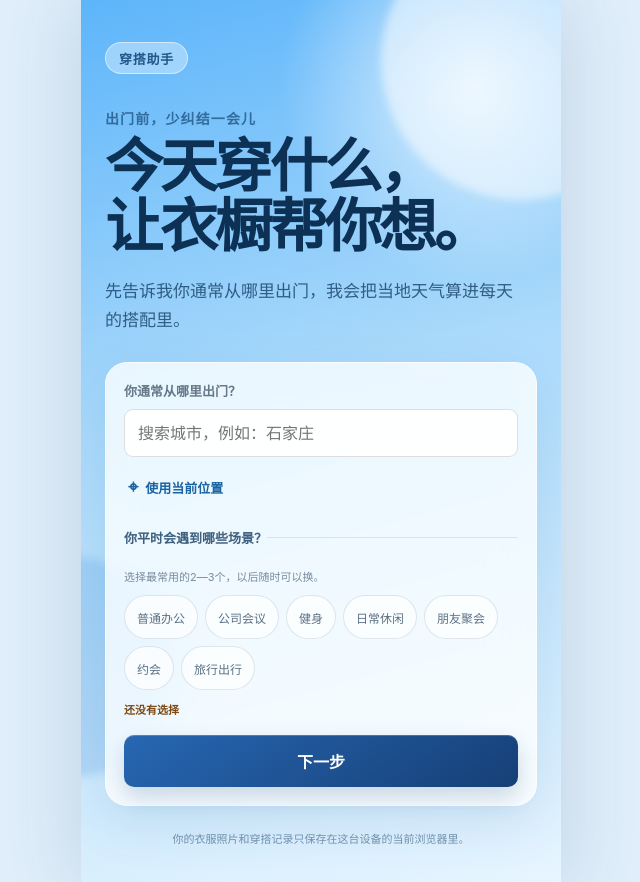
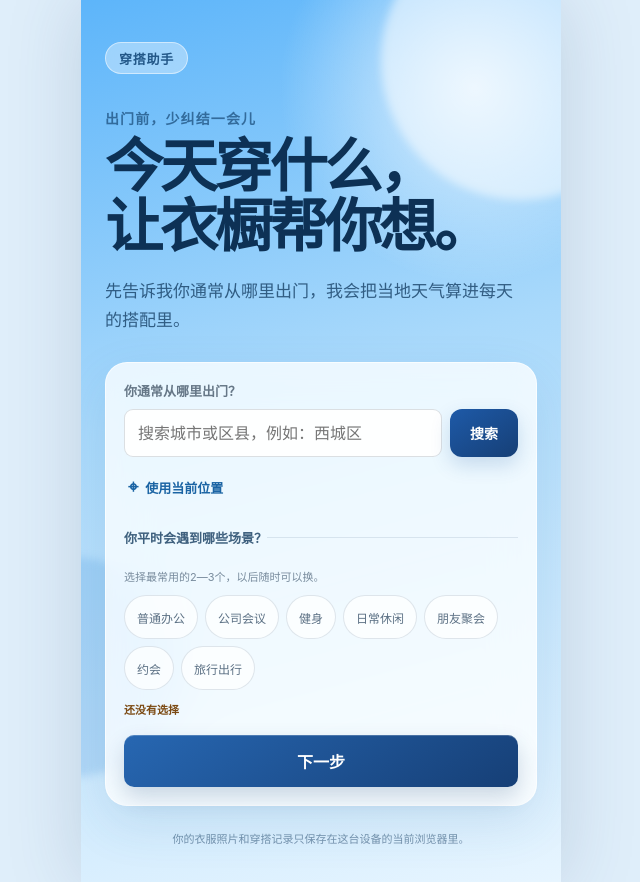
Before and after one commit to chen6359/wardrobe-mobile-mvp, a React (Vite) app: page / in a window 1280 px wide. Shown: the whole page, without its empty margins (319-959 px from the left). Built offline with nearby package versions, Linux system fonts and the light colour scheme.

Commit message:
Support district and county location search

```diff
--- a/src/WardrobeClient.tsx
+++ b/src/WardrobeClient.tsx
@@ -44,6 +44,12 @@ type Profile = {
   longitude: number;
   timezone: string;
   preferredScenes: Scene[];
+};
+
+type CityOption = Omit<Profile, "preferredScenes"> & {
+  id: string;
+  detail: string;
+  source?: "known" | "open-meteo" | "openstreetmap";
 };
 
 type Weather = {
@@ -283,6 +289,86 @@ const knownCities: Record<string, Omit<Profile, "city" | "preferredScenes">> = {
   杭州: { country: "中国", latitude: 30.2741, longitude: 120.1551, timezone: "Asia/Shanghai" },
 };
 
+const GEOCODING_CACHE_KEY = "wardrobe-geocoding-cache-v1";
+
+function normalizeAdministrativeQuery(value: string) {
+  const trimmed = value.trim().replace(/\s+/g, " ");
+  const municipalityMatch = trimmed.match(/^(北京市|上海市|天津市|重庆市)(.+)$/);
+  const reordered = municipalityMatch ? `${municipalityMatch[2]} ${municipalityMatch[1]}` : trimmed;
+  return /[区县旗]$/.test(reordered) || municipalityMatch ? `${reordered} 中国` : reordered;
+}
+
+function readCachedAdministrativeSearch(query: string): CityOption[] | null {
+  try {
+    const stored = window.sessionStorage.getItem(GEOCODING_CACHE_KEY);
+    if (!stored) return null;
+    const cache = JSON.parse(stored) as Record<string, CityOption[]>;
+    return Array.isArray(cache[query]) ? cache[query] : null;
+  } catch {
+    return null;
+  }
+}
+
+function cacheAdministrativeSearch(query: string, options: CityOption[]) {
+  try {
+    const stored = window.sessionStorage.getItem(GEOCODING_CACHE_KEY);
+    const cache = stored ? JSON.parse(stored) as Record<string, CityOption[]> : {};
+    const entries = Object.entries({ ...cache, [query]: options }).slice(-20);
+    window.sessionStorage.setItem(GEOCODING_CACHE_KEY, JSON.stringify(Object.fromEntries(entries)));
+  } catch {
+    // Search still works when storage is unavailable.
+  }
+}
+
+async function searchAdministrativeArea(value: string): Promise<CityOption[]> {
+  const query = normalizeAdministrativeQuery(value);
+  const cached = readCachedAdministrativeSearch(query);
+  if (cached) return cached;
+  const params = new URLSearchParams({
+    q: query,
+    format: "jsonv2",
+    addressdetails: "1",
+    dedupe: "1",
+    limit: "8",
+    "accept-language": "zh-CN",
+  });
+  const response = await fetch(`https://nominatim.openstreetmap.org/search?${params}`);
+  if (!response.ok) throw new Error("administrative lookup failed");
+  const result = await response.json();
+  const options: CityOption[] = (Array.isArray(result) ? result : [])
+    .filter((location: Record<string, unknown>) =>
+      location.type === "administrative" ||
+      ["city", "county", "municipality", "borough", "district"].includes(String(location.addresstype ?? "")),
+    )
+    .flatMap((location: Record<string, unknown>) => {
+      const latitude = Number(location.lat);
+      const longitude = Number(location.lon);
+      const name = String(location.name ?? "").trim();
+      if (!name || !Number.isFinite(latitude) || !Number.isFinite(longitude)) return [];
+      const address = (location.address && typeof location.address === "object")
+        ? location.address as Record<string, unknown>
+        : {};
+      const detail = String(location.display_name ?? "")
+        .split(",")
+        .map((part) => part.trim())
+        .filter((part) => part && part !== name && !/^\d{4,}$/.test(part))
+        .slice(0, 2)
+        .join(" · ");
+      return [{
+        id: `osm-${String(location.osm_type ?? "place")}-${String(location.osm_id ?? `${latitude}-${longitude}`)}`,
+        city: name,
+        country: String(address.country ?? ""),
+        latitude,
+        longitude,
+        timezone: "auto",
+        detail,
+        source: "openstreetmap" as const,
+      }];
+    });
+  cacheAdministrativeSearch(query, options);
+  return options;
+}
+
 function navigate(path: string) {
   window.location.hash = path;
   window.scrollTo({ top: 0, behavior: "smooth" });
@@ -820,13 +906,14 @@ function StartScreen({
   notice: string;
   setNotice: (notice: string) => void;
 }) {
-  type CityOption = Omit<Profile, "preferredScenes"> & { id: string; detail: string };
   const [city, setCity] = useState(data.profile?.city ?? "");
   const [cityOptions, setCityOptions] = useState<CityOption[]>([]);
   const [selectedCity, setSelectedCity] = useState<CityOption | null>(() =>
     data.profile ? { ...data.profile, id: "saved-city", detail: [data.profile.country].filter(Boolean).join(" · ") } : null,
   );
-  const [searchStatus, setSearchStatus] = useState<"idle" | "searching" | "failed">("idle");
+  const [searchStatus, setSearchStatus] = useState<"idle" | "searching" | "empty" | "failed">("idle");
+  const [showAddressCredit, setShowAddressCredit] = useState(false);
+  const searchRequest = useRef(0);
   const [locating, setLocating] = useState(false);
   const [preferredScenes, setPreferredScenes] = useState<Scene[]>(
     data.profile?.preferredScenes?.length
@@ -834,30 +921,37 @@ function StartScreen({
       : [],
   );
 
-  useEffect(() => {
+  async function searchCity() {
     const trimmed = city.trim();
-    if (selectedCity?.city === trimmed || trimmed.length < 2) {
+    if (trimmed.length < 2) {
+      setCityOptions([]);
+      setSearchStatus("empty");
+      setNotice("请输入至少两个字，再搜索城市或区县。 ");
       return;
     }
-    const controller = new AbortController();
-    const timer = window.setTimeout(async () => {
+    const requestId = searchRequest.current + 1;
+    searchRequest.current = requestId;
     setSearchStatus("searching");
+    setShowAddressCredit(false);
     setNotice("");
+
     const localOptions: CityOption[] = Object.entries(knownCities)
-        .filter(([name]) => name.includes(trimmed) || trimmed.includes(name))
+      .filter(([name]) => trimmed === name || trimmed === `${name}市` || name.includes(trimmed))
       .map(([name, location]) => ({
         id: `known-${name}`,
         city: name,
         ...location,
         detail: location.country,
+        source: "known",
       }));
-      if (localOptions.length > 0) setCityOptions(localOptions);
+    let remoteOptions: CityOption[] = [];
+    let addressOptions: CityOption[] = [];
+    let requestFailed = false;
+
     try {
       async function search(name: string) {
         const params = new URLSearchParams({ name, count: "6", language: "zh", format: "json" });
-          const response = await fetch(`https://geocoding-api.open-meteo.com/v1/search?${params}`, {
-            signal: controller.signal,
-          });
+        const response = await fetch(`https://geocoding-api.open-meteo.com/v1/search?${params}`);
         if (!response.ok) throw new Error("city lookup failed");
         const result = await response.json();
         return Array.isArray(result.results) ? result.results : [];
@@ -866,7 +960,7 @@ function StartScreen({
       if (remoteResults.length === 0 && trimmed.endsWith("市")) {
         remoteResults = await search(trimmed.slice(0, -1));
       }
-        const remoteOptions: CityOption[] = remoteResults.map((location: Record<string, unknown>) => ({
+      remoteOptions = remoteResults.map((location: Record<string, unknown>) => ({
         id: String(location.id ?? `${location.latitude}-${location.longitude}`),
         city: String(location.name ?? trimmed),
         country: String(location.country ?? ""),
@@ -874,24 +968,35 @@ function StartScreen({
         longitude: Number(location.longitude),
         timezone: String(location.timezone ?? "auto"),
         detail: [location.admin1, location.country].filter(Boolean).join(" · "),
+        source: "open-meteo",
       }));
-        const unique = [...localOptions, ...remoteOptions].filter(
-          (option, index, items) => items.findIndex((item) => item.latitude === option.latitude && item.longitude === option.longitude) === index,
-        );
-        setCityOptions(unique.slice(0, 6));
-        setSearchStatus("idle");
-      } catch (error) {
-        if ((error as Error).name !== "AbortError") {
-          setCityOptions(localOptions);
-          setSearchStatus(localOptions.length > 0 ? "idle" : "failed");
-        }
-      }
-    }, 400);
-    return () => {
-      window.clearTimeout(timer);
-      controller.abort();
-    };
-  }, [city, selectedCity?.city, setNotice]);
+    } catch {
+      requestFailed = true;
+    }
+
+    const shouldSearchAdministrativeArea = /[区县旗]$/.test(trimmed) || localOptions.length + remoteOptions.length === 0;
+    if (shouldSearchAdministrativeArea) {
+      try {
+        addressOptions = await searchAdministrativeArea(trimmed);
+        const requestedAreaName = trimmed.replace(/^(北京市|上海市|天津市|重庆市)/, "");
+        const exactAreaOptions = addressOptions.filter((option) => option.city === requestedAreaName);
+        if (exactAreaOptions.length > 0) addressOptions = exactAreaOptions;
+      } catch {
+        requestFailed = true;
+      }
+    }
+
+    if (searchRequest.current !== requestId) return;
+    const unique = [...localOptions, ...remoteOptions, ...addressOptions].filter(
+      (option, index, items) => items.findIndex((item) =>
+        Math.abs(item.latitude - option.latitude) < 0.005 && Math.abs(item.longitude - option.longitude) < 0.005,
+      ) === index,
+    );
+    const visibleOptions = unique.slice(0, 8);
+    setCityOptions(visibleOptions);
+    setShowAddressCredit(visibleOptions.some((option) => option.source === "openstreetmap"));
+    setSearchStatus(visibleOptions.length > 0 ? "idle" : requestFailed ? "failed" : "empty");
+  }
 
   function chooseCity(option: CityOption) {
     setSelectedCity(option);
@@ -944,7 +1049,7 @@ function StartScreen({
   function saveCity(event: FormEvent) {
     event.preventDefault();
     if (!selectedCity || selectedCity.city !== city.trim()) {
-      setNotice("请从搜索结果里选中一个城市，或使用当前位置。 ");
+      setNotice("请从搜索结果里选中一个城市或区县，或使用当前位置。 ");
       return;
     }
     if (preferredScenes.length < 2) {
@@ -987,11 +1092,29 @@ function StartScreen({
                 setCity(event.target.value);
                 setSelectedCity(null);
                 setCityOptions([]);
+                setSearchStatus("idle");
+                setShowAddressCredit(false);
               }}
-              placeholder="搜索城市，例如：石家庄"
+              onKeyDown={(event) => {
+                if (event.key === "Enter") {
+                  event.preventDefault();
+                  void searchCity();
+                }
+              }}
+              placeholder="搜索城市或区县，例如：西城区"
               autoComplete="address-level2"
             />
-            {searchStatus === "searching" && <span className="city-search-status">正在搜索…</span>}
+            <button
+              className="city-search-submit"
+              type="button"
+              onClick={() => void searchCity()}
+              disabled={searchStatus === "searching"}
+            >
+              {searchStatus === "searching" ? "查找中" : "搜索"}
+            </button>
+          </div>
+          <div className="city-search-feedback" aria-live="polite">
+            {searchStatus === "searching" && <p className="city-search-status">正在查找城市和区县…</p>}
             {cityOptions.length > 0 && (
               <div className="city-results" role="listbox" aria-label="城市搜索结果">
                 {cityOptions.map((option) => (
@@ -1002,7 +1125,15 @@ function StartScreen({
                 ))}
               </div>
             )}
-            {searchStatus === "failed" && <p className="city-search-error">城市搜索暂时不可用，请稍后再试。</p>}
+            {searchStatus === "empty" && city.trim().length >= 2 && (
+              <p className="city-search-error">没有找到这个位置，可以试试“西城区 北京”。</p>
+            )}
+            {searchStatus === "failed" && <p className="city-search-error">地址搜索暂时不可用，请稍后再试。</p>}
+            {showAddressCredit && (
+              <p className="city-search-credit">
+                区县地址数据来自 <a href="https://www.openstreetmap.org/copyright" target="_blank" rel="noreferrer">OpenStreetMap contributors</a>
+              </p>
+            )}
           </div>
           <button className="location-button" type="button" onClick={useCurrentLocation} disabled={locating}>
             <span aria-hidden="true">⌖</span>{locating ? "正在获取位置" : "使用当前位置"}
--- a/src/styles.css
+++ b/src/styles.css
@@ -184,15 +184,43 @@ summary {
 }
 
 .city-search-wrap {
-  position: relative;
+  display: grid;
+  grid-template-columns: minmax(0, 1fr) auto;
+  gap: 8px;
 }
 
 .city-search-status {
-  position: absolute;
-  top: 16px;
-  right: 13px;
+  margin: 8px 2px 0;
   color: #71869a;
   font-size: 12px;
+}
+
+.city-search-submit {
+  min-width: 68px;
+  min-height: 48px;
+  border: 0;
+  border-radius: 12px;
+  padding: 0 14px;
+  color: var(--white);
+  background: linear-gradient(145deg, var(--blue), var(--blue-deep));
+  box-shadow: 0 8px 20px rgba(11, 77, 157, .18);
+  font-size: 14px;
+  font-weight: 750;
+  cursor: pointer;
+  transition: transform .15s ease, box-shadow .15s ease, opacity .15s ease;
+}
+
+.city-search-submit:active {
+  transform: scale(.96);
+}
+
+.city-search-submit:disabled {
+  opacity: .62;
+  cursor: wait;
+}
+
+.city-search-feedback:empty {
+  display: none;
 }
 
 .city-results {
@@ -237,6 +265,16 @@ summary {
   margin: 8px 2px 0;
   color: #8d4b45;
   font-size: 12px;
+}
+
+.city-search-credit {
+  margin: 7px 2px 0;
+  color: #71869a;
+  font-size: 11px;
+}
+
+.city-search-credit a {
+  color: inherit;
 }
 
 .location-button {
@@ -3333,10 +3371,6 @@ label:has(input:focus-visible) {
 }
 
 @media (max-width: 370px) {
-  .city-row {
-    grid-template-columns: 1fr;
-  }
-
   .segmented-grid {
     grid-template-columns: repeat(3, 1fr);
   }
```
Also changed, not shown: 1 other file (tests, documents, lock files or other folders). Lines whose indentation alone changed are shown as unchanged.
